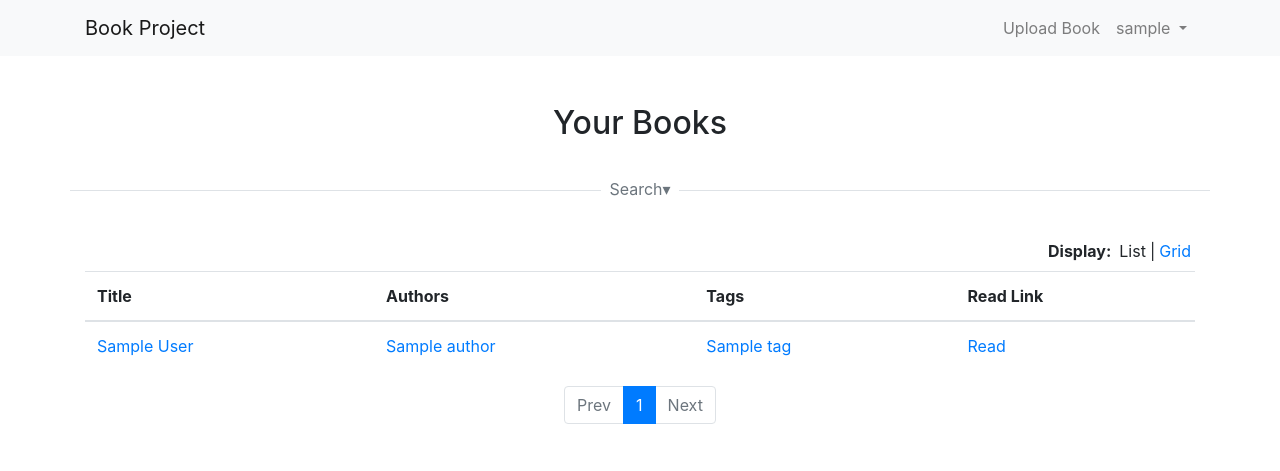
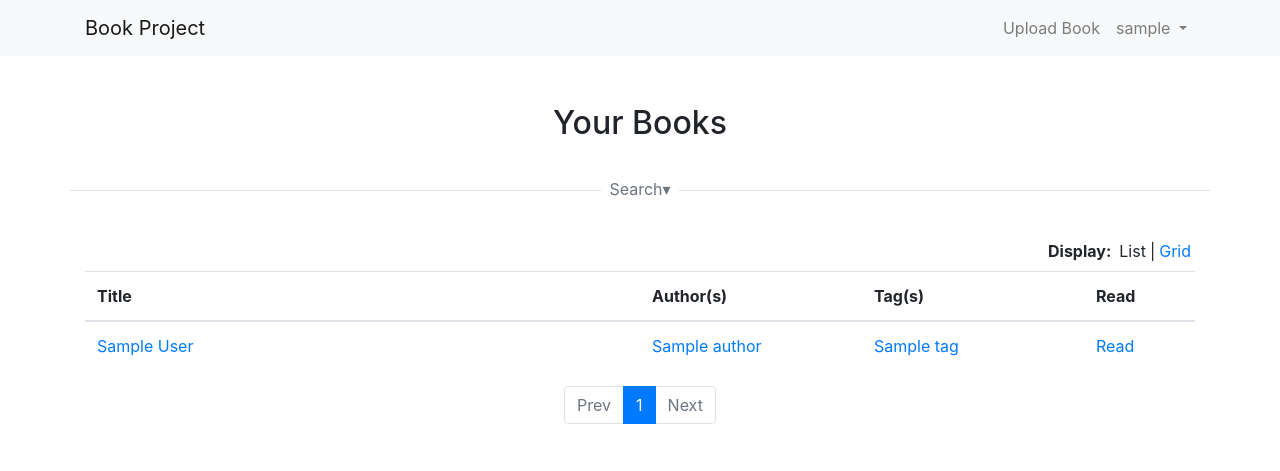
Before and after one commit to tmattmac/nebook, a Flask app: page /?view=list in a window 1280 px wide. Shown: the top 471 px of the page. Run offline with Flask 2, Linux system fonts and the light colour scheme; a user stored in the database is signed in; tables that the repository leaves empty hold one stand-in row (values such as "Sample post"); parts of the project's set-up code (start-up, migrations or seed data) failed here and were passed over; some libraries are stand-ins or nearby versions.

Commit message:
more styling

```diff
--- a/forms.py
+++ b/forms.py
@@ -1,6 +1,7 @@
 from flask_wtf import FlaskForm
 from wtforms import StringField, PasswordField, IntegerField, TextAreaField, SelectField, HiddenField, SelectMultipleField
 from lib.wtf_taglist import TagListField
+from wtforms.widgets.core import HTMLString, html_params
 from wtforms.validators import Length, DataRequired, Email, NumberRange
 from datetime import datetime
 
--- a/helpers.py
+++ b/helpers.py
@@ -11,7 +11,7 @@ SORT_FIELDS = {
         'author': Author.name
     }
 
-DEFAULT_PER_PAGE = 1
+DEFAULT_PER_PAGE = 50
 
 def build_query(user, **kwargs):
     """
@@ -44,14 +44,18 @@ def build_query(user, **kwargs):
         # TODO: Try-except block
         query = query.filter(UserBook.authors.any(Author.id.in_(author)))
         if len(author) == 1:
-            search_meta['author'] = Author.query.get(author[0]).name
+            author_instance = Author.query.get(author[0])
+            if author_instance and author_instance.user_id == user.id:
+                search_meta['author'] = author_instance.name
         else:
             search_meta['author'] = '(multiple authors)'
 
     if tag:
         query = query.filter(UserBook.tags.any(Tag.id.in_(tag)))
         if len(tag) == 1:
-            search_meta['tag'] = Tag.query.get(tag[0]).tag_name
+            tag_instance = Tag.query.get(tag[0])
+            if tag_instance and tag_instance.user_id == user.id:
+                search_meta['tag'] = tag_instance.tag_name
         else:
             search_meta['tag'] = '(multiple tags)'
 
@@ -69,8 +73,8 @@ def build_query(user, **kwargs):
         query = query.filter(or_(
             UserBook.title.ilike(q),
             UserBook.publisher.ilike(q),
-            Tag.tag_name.ilike(q),
-            Author.name.ilike(q)
+            UserBook.authors.any(Author.name.ilike(q)),
+            UserBook.tags.any(Tag.tag_name.ilike(q))
         ))
 
     if not sort or sort not in SORT_FIELDS:
@@ -93,7 +97,7 @@ def build_query(user, **kwargs):
     #         .limit(per_pg)\
     #         .offset(pg * per_pg)
 
-    return query.paginate(pg, per_pg), search_meta
+    return query.paginate(pg, per_pg, error_out=False), search_meta
 
 
 def update_book_with_form_data(book_instance, form):
@@ -132,7 +136,8 @@ def remove_page_curl(url):
     '''Remove edge=curl parameter from Google Books API cover image'''
     parsed_url = list(urlparse(url))
     query = parse_qs(parsed_url[4])
-    query.pop('edge')
+    if 'edge' in query:
+        query.pop('edge')
     parsed_url[4] = urlencode(query, doseq=True)
     new_url = urlunparse(parsed_url)
     return new_url
--- a/scss/styles.scss
+++ b/scss/styles.scss
@@ -1,4 +1,10 @@
+
+
 @import "../node_modules/bootstrap/scss/bootstrap";
+
+html {
+    overflow-y: scroll;
+}
 
 .flush-list {
     list-style: none;
@@ -37,11 +43,12 @@
 
 .cover-image-container img {
     width: 100%;
-    object-fit: cover;
+    height: 100%;
+    object-fit: contain;
     position: absolute;
-    left: 50%;
-    top: 50%;
-    transform: translate(-50%, -50%);
+    // left: 50%;
+    // top: 50%;
+    // transform: translate(-50%, -50%);
 }
 
 .cover-image-container .book-cover-text {
@@ -52,18 +59,23 @@
     padding: 1em 0.5em;
 }
 
-.cover-image-container .read-link {
+.book-card {
+    position: relative;
+}
+
+.book-card .read-link {
     display: none;
     position: absolute;
     top: 0.25em;
     right: 0.25em;
     padding: 0.5em;
     background-color: rgba(0,0,0,0.9);
+    z-index: 10;
+    font-weight: bold;
 }
 
-.cover-image-container:hover .read-link {
+.book-card:hover .read-link {
     display: block;
-    font-weight: bold;
 }
 
 .search-toggle-container {
@@ -90,3 +102,19 @@
     width: 0;
     flex-basis: 100%;
 }
+
+table .w-40 {
+    width: 40%;
+}
+
+table .w-30 {
+    width: 30%;
+}
+
+table .w-20 {
+    width: 20%;
+}
+
+table .w-10 {
+    width: 10%;
+}
--- a/templates/base.html
+++ b/templates/base.html
@@ -9,7 +9,7 @@
 </head>
 <body>
   {% include 'nav.html' %}
-  <div class="container">
+  <div class="container mb-5">
     {% for category, msg in get_flashed_messages(with_categories=true) %}
       <div class="alert alert-{{category}}" role="alert">
         {{msg}}
--- a/templates/book/details.html
+++ b/templates/book/details.html
@@ -6,7 +6,7 @@
 
 {% block content %}
 <div class="text-center mb-5">
-  <h2>Details for {{book.title}}</h2>
+  <h2>Details for <b>{{book.title}}</b></h2>
 </div>
 <div class="row">
   <div class="col-lg-2">
--- a/templates/book/list-table.html
+++ b/templates/book/list-table.html
@@ -3,18 +3,18 @@
 <table class="table table-hover">
   <thead>
     <tr>
-      <th scope="col">Title</th>
-      <th scope="col">Authors</th>
-      <th scope="col">Tags</th>
-      <th scope="col">Read Link</th>
+      <th scope="col" class="w-auto">Title</th>
+      <th scope="col" class="d-none d-md-table-cell w-20">Author(s)</th>
+      <th scope="col" class="d-none d-md-table-cell w-20">Tag(s)</th>
+      <th scope="col" class="w-10">Read</th>
     </tr>
   </thead>
   <tbody>
     {% for book in books %}
       <tr data-book-id="{{book.gdrive_id}}">
         <td><a href="{{url_for('book_details', book_id=book.gdrive_id)}}">{{book.title}}</a></td>
-        <td>{{author_list(book.authors, with_links=true)}}</td>
-        <td>{{tag_list(book.tags)}}</td>
+        <td class="d-none d-md-table-cell">{{author_list(book.authors, with_links=true)}}</td>
+        <td class="d-none d-md-table-cell">{{tag_list(book.tags)}}</td>
         <td><a href="{{url_for('reader.reader_view', book_id=book.gdrive_id)}}" target="_blank" rel="noopener noreferrer">Read</a></td>
       </tr>
     {% endfor %}
```
Also changed, not shown: templates/book/edit_details.html (+7 -2 lines), templates/book/list-grid.html (+6 -5 lines), static/css/styles.css, 1 other file.
